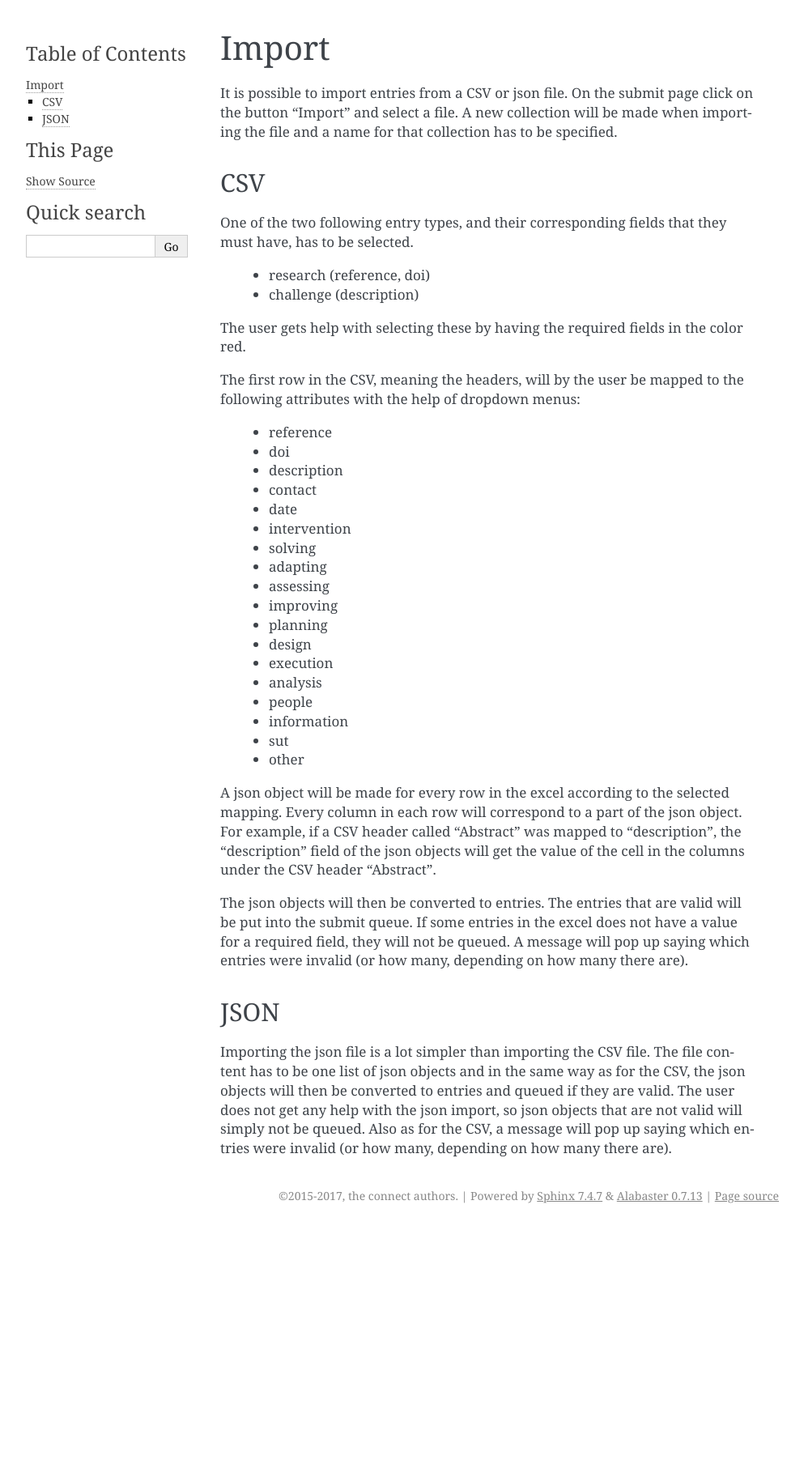
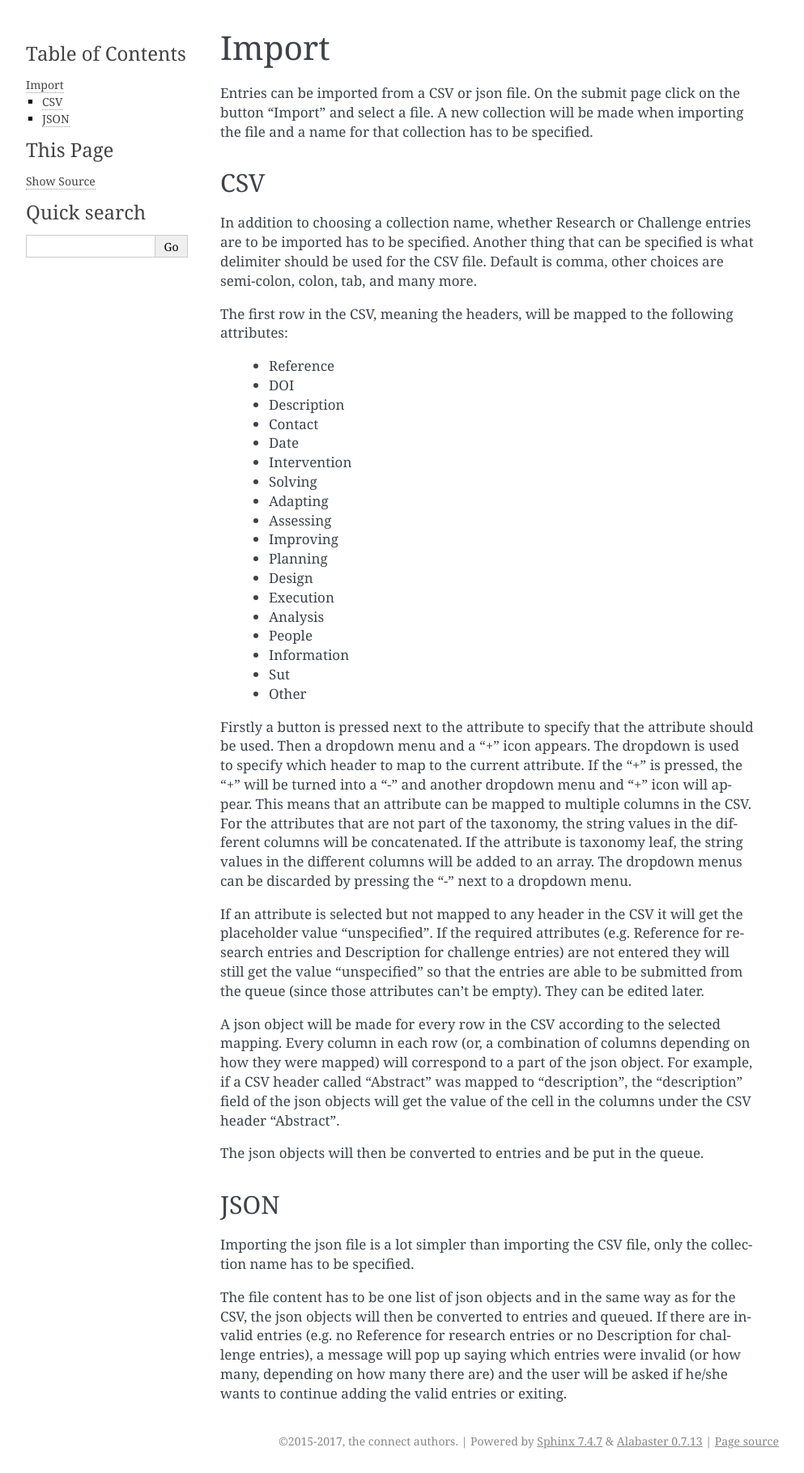
Before and after one commit to sergiorico/backend, a Sphinx documentation site: the page built from docs/frontend/import.rst, in a window 1280 px wide. Shown: the whole page at 81% size, without its empty margins (148-1141 px from the left). Built offline with Sphinx 7.4.7, drawn with Linux system fonts in a browser that asks for light colours; before the commit the page ends 1516 px from its top, so only the background shows below that.

Commit message:
Added documentation for the new features of the import function

```diff
--- a/docs/frontend/import.rst
+++ b/docs/frontend/import.rst
@@ -3,45 +3,46 @@
 Import
 ======
 
-It is possible to import entries from a CSV or json file. On the submit page click on the button "Import" and select a file. A new collection will be made when importing the file and a name for that collection has to be specified.
+Entries can be imported from a CSV or json file. On the submit page click on the button "Import" and select a file. A new collection will be made when importing the file and a name for that collection has to be specified.
 
 CSV
 ---
 
-One of the two following entry types, and their corresponding fields that they must have, has to be selected.
+In addition to choosing a collection name, whether Research or Challenge entries are to be imported has to be specified. Another thing that can be specified is what delimiter should be used for the CSV file. Default is comma, other choices are semi-colon, colon, tab, and many more.
 
- - research (reference, doi)
- - challenge (description)
+The first row in the CSV, meaning the headers, will be mapped to the following attributes:
 
-The user gets help with selecting these by having the required fields in the color red.
+ - Reference
+ - DOI
+ - Description
+ - Contact
+ - Date
 
-The first row in the CSV, meaning the headers, will by the user be mapped to the following attributes with the help of dropdown menus:
+ - Intervention
+ - Solving
+ - Adapting
+ - Assessing
+ - Improving
+ - Planning
+ - Design
+ - Execution
+ - Analysis
+ - People
+ - Information
+ - Sut
+ - Other
 
- - reference
- - doi
- - description
- - contact
- - date
+Firstly a button is pressed next to the attribute to specify that the attribute should be used. Then a dropdown menu and a "+" icon appears. The dropdown is used to specify which header to map to the current attribute. If the "+" is pressed, the "+" will be turned into a "-" and another dropdown menu and "+" icon will appear. This means that an attribute can be mapped to multiple columns in the CSV. For the attributes that are not part of the taxonomy, the string values in the different columns will be concatenated. If the attribute is taxonomy leaf, the string values in the different columns will be added to an array. The dropdown menus can be discarded by pressing the "-" next to a dropdown menu.
 
- - intervention
- - solving
- - adapting
- - assessing
- - improving
- - planning
- - design
- - execution
- - analysis
- - people
- - information
- - sut
- - other
+If an attribute is selected but not mapped to any header in the CSV it will get the placeholder value "unspecified". If the required attributes (e.g. Reference for research entries and Description for challenge entries) are not entered they will still get the value "unspecified" so that the entries are able to be submitted from the queue (since those attributes can't be empty). They can be edited later.
 
-A json object will be made for every row in the excel according to the selected mapping. Every column in each row will correspond to a part of the json object. For example, if a CSV header called "Abstract" was mapped to "description", the "description" field of the json objects will get the value of the cell in the columns under the CSV header "Abstract".
+A json object will be made for every row in the CSV according to the selected mapping. Every column in each row (or, a combination of columns depending on how they were mapped) will correspond to a part of the json object. For example, if a CSV header called "Abstract" was mapped to "description", the "description" field of the json objects will get the value of the cell in the columns under the CSV header "Abstract".
 
-The json objects will then be converted to entries. The entries that are valid will be put into the submit queue. If some entries in the excel does not have a value for a required field, they will not be queued. A message will pop up saying which entries were invalid (or how many, depending on how many there are).
+The json objects will then be converted to entries and be put in the queue.
 
 JSON
 ----
 
-Importing the json file is a lot simpler than importing the CSV file. The file content has to be one list of json objects and in the same way as for the CSV, the json objects will then be converted to entries and queued if they are valid. The user does not get any help with the json import, so json objects that are not valid will simply not be queued. Also as for the CSV, a message will pop up saying which entries were invalid (or how many, depending on how many there are).
+Importing the json file is a lot simpler than importing the CSV file, only the collection name has to be specified.
+
+The file content has to be one list of json objects and in the same way as for the CSV, the json objects will then be converted to entries and queued. If there are invalid entries (e.g. no Reference for research entries or no Description for challenge entries), a message will pop up saying which entries were invalid (or how many, depending on how many there are) and the user will be asked if he/she wants to continue adding the valid entries or exiting.
```
